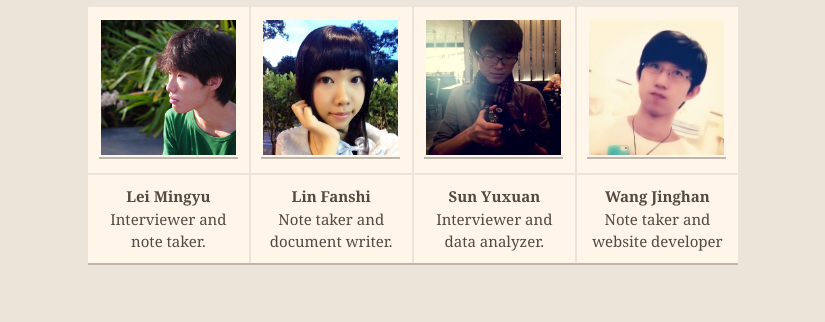
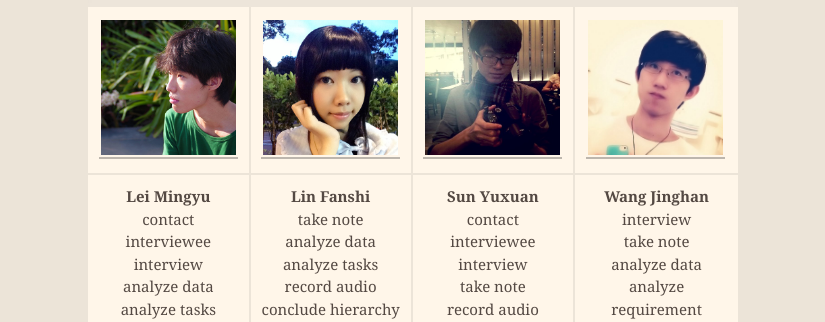
Before and after one commit to MOON-ONE/StatusOnTrack, a plain HTML site: page index.html in a window 1280 px wide. Shown: the part 325-647 px from the top of the page, without its empty margins (227-1052 px from the left). Drawn offline with Linux system fonts and the light colour scheme.

Commit message:
team responsibility updated

```diff
--- a/index.html
+++ b/index.html
@@ -70,19 +70,35 @@
                 <tr>
                     <td align='center'>
                         <div style="font-weight: bold">Lei Mingyu</div>
-                        Interviewer and note taker.
+                        contact interviewee<br>
+                        interview<br>
+                        analyze data<br>
+                        analyze tasks<br>
+                        develope website<br>
                     </td>
                     <td align='center'>
                         <div style="font-weight: bold">Lin Fanshi</div>
-                        Note taker and document writer.
+                        take note<br>
+                        analyze data<br>
+                        analyze tasks<br>
+                        record audio<br>
+                        conclude hierarchy<br>
                     </td>
                     <td align='center'>
                         <div style="font-weight: bold">Sun Yuxuan</div>
-                        Interviewer and data analyzer.
+                        contact interviewee<br>
+                        interview<br>
+                        take note<br>
+                        record audio<br>
+                        analyze data<br>
                     </td>
                     <td align='center'>
                         <div style="font-weight: bold">Wang Jinghan</div>
-                        Note taker and website developer
+                        interview<br>
+                        take note<br>
+                        analyze data<br>
+                        analyze requirement<br>
+                        develope website<br>
                     </td>
                 </tr>
             </table>
```
